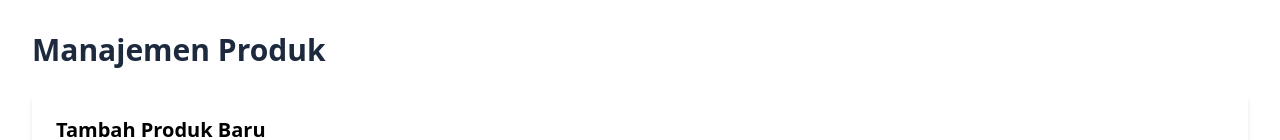
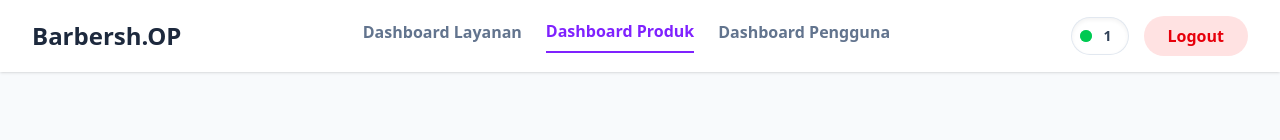
Before and after one commit to buaya-magang/barbershop-ui, a SvelteKit app: page /admin/products in a window 1280 px wide. Shown: the top 140 px of the page. Built offline with nearby package versions, Linux system fonts and the light colour scheme; no server answers; sample sign-in values are in the browser's storage.

Commit message:
fix: admin page

```diff
--- /dev/null
+++ b/src/routes/admin/+layout.svelte
@@ -0,0 +1,102 @@
+<script lang="ts">
+  import { onMount } from 'svelte';
+  import { page } from '$app/stores';
+  import { goto } from '$app/navigation';
+
+  let loggedInUser: { role: string; sub: string } | null = null;
+
+  onMount(() => {
+    const token = localStorage.getItem('accessToken');
+    if (token) {
+      try {
+        const payload = JSON.parse(atob(token.split('.')[1]));
+        loggedInUser = {
+          role: payload.role,
+          sub: payload.sub
+        };
+      } catch (e) {
+        console.error('Gagal decode token:', e);
+        handleLogout();
+      }
+    } else {
+      goto('/login');
+    }
+  });
+
+  const handleLogout = () => {
+    localStorage.removeItem('accessToken');
+    goto('/login');
+  };
+</script>
+
+<div class="flex h-screen w-full flex-col overflow-hidden bg-slate-50">
+  <header class="w-full flex-shrink-0 bg-white p-4 shadow-sm md:px-8">
+    <div class="mx-auto flex items-center justify-between">
+      <h1 class="text-2xl font-bold text-slate-800">Barbersh.OP</h1>
+
+      <!-- Menu Admin -->
+      <nav class="hidden items-center gap-6 md:flex">
+        <a
+          href="/admin/services"
+          class="pb-2 font-semibold transition"
+          class:border-b-2={$page.url.pathname.startsWith('/admin/services')}
+          class:border-violet-600={$page.url.pathname.startsWith('/admin/services')}
+          class:text-violet-600={$page.url.pathname.startsWith('/admin/services')}
+          class:text-slate-500={!$page.url.pathname.startsWith('/admin/services')}
+          class:hover:text-violet-600={!$page.url.pathname.startsWith('/admin/services')}
+        >
+          Dashboard Layanan
+        </a>
+
+        <a
+          href="/admin/products"
+          class="pb-2 font-semibold transition"
+          class:border-b-2={$page.url.pathname.startsWith('/admin/products')}
+          class:border-violet-600={$page.url.pathname.startsWith('/admin/products')}
+          class:text-violet-600={$page.url.pathname.startsWith('/admin/products')}
+          class:text-slate-500={!$page.url.pathname.startsWith('/admin/products')}
+          class:hover:text-violet-600={!$page.url.pathname.startsWith('/admin/products')}
+        >
+          Dashboard Produk
+        </a>
+
+        <a
+          href="/admin/users"
+          class="pb-2 font-semibold transition"
+          class:border-b-2={$page.url.pathname.startsWith('/admin/users')}
+          class:border-violet-600={$page.url.pathname.startsWith('/admin/users')}
+          class:text-violet-600={$page.url.pathname.startsWith('/admin/users')}
+          class:text-slate-500={!$page.url.pathname.startsWith('/admin/users')}
+          class:hover:text-violet-600={!$page.url.pathname.startsWith('/admin/users')}
+        >
+          Dashboard Pengguna
+        </a>
+      </nav>
+
+      <!-- Profil + Logout -->
+      <div class="flex items-center gap-4">
+        {#if loggedInUser}
+          <div class="flex items-center gap-3 rounded-full bg-white p-2 pr-4 shadow-inner ring-1 ring-slate-200">
+            <span class="relative flex h-3 w-3">
+              <span class="absolute inline-flex h-full w-full animate-ping rounded-full bg-green-400 opacity-75"></span>
+              <span class="relative inline-flex h-3 w-3 rounded-full bg-green-500"></span>
+            </span>
+            <div class="flex flex-col text-right">
+              <span class="text-sm font-semibold capitalize text-slate-700">{loggedInUser.sub}</span>
+            </div>
+          </div>
+        {/if}
+        <button
+          on:click={handleLogout}
+          class="hidden rounded-full bg-red-100 px-6 py-2 font-semibold text-red-600 transition hover:bg-red-200 sm:block"
+        >
+          Logout
+        </button>
+      </div>
+    </div>
+  </header>
+
+  <main class="flex-grow overflow-y-auto p-4 md:p-8">
+    <slot />
+  </main>
+</div>
--- a/src/routes/admin/+page.svelte
+++ b/src/routes/admin/+page.svelte
@@ -1,20 +1,85 @@
+<script lang="ts">
+  import { onMount } from "svelte";
+
+  let summary: { today_revenue: number; today_transactions_count: number } | null = null;
+  let loading = true;
+  let error: string | null = null;
+
+  onMount(async () => {
+    try {
+      const token = localStorage.getItem("accessToken");
+      const res = await fetch("/api/dashboard/summary", {
+        headers: {
+          Authorization: `Bearer ${token}`,
+        },
+      });
+      if (!res.ok) throw new Error("Gagal memuat data dashboard");
+      summary = await res.json();
+    } catch (e) {
+      error = e.message;
+    } finally {
+      loading = false;
+    }
+  });
+</script>
+
 <div class="p-8">
-  <h1 class="text-3xl font-bold">Admin Dashboard</h1>
-  <p class="mt-4 mb-6">Selamat datang, Admin! Pilih menu di bawah untuk mulai manajemen.</p>
+  <h1 class="text-3xl font-bold text-slate-800">Admin Dashboard</h1>
+  <p class="mt-2 mb-6 text-slate-500">Selamat datang, Admin! Berikut ringkasan hari ini.</p>
 
-  <div class="grid grid-cols-1 md:grid-cols-3 gap-4">
-    <a href="/admin/services" class="p-6 bg-white rounded-lg shadow-md hover:shadow-lg transition-shadow">
-      <h2 class="text-xl font-semibold text-slate-800">Manajemen Layanan</h2>
+  <!-- Status ringkasan -->
+  {#if loading}
+    <p class="text-slate-500">Memuat data...</p>
+  {:else if error}
+    <p class="text-red-500">{error}</p>
+  {:else if summary}
+    <div class="grid grid-cols-1 md:grid-cols-2 gap-6 mb-8">
+      <!-- Card Revenue -->
+      <div class="p-6 bg-gradient-to-r from-violet-500 to-indigo-500 rounded-2xl shadow-md text-white transform hover:scale-105 transition">
+        <div class="flex items-center justify-between">
+          <div>
+            <h2 class="text-lg font-semibold">Pendapatan Hari Ini</h2>
+            <p class="text-3xl font-bold mt-2">Rp {summary.today_revenue.toLocaleString()}</p>
+          </div>
+          <div class="bg-white/20 p-3 rounded-xl">
+            <svg xmlns="http://www.w3.org/2000/svg" class="h-8 w-8" fill="none" viewBox="0 0 24 24" stroke="currentColor">
+              <path stroke-linecap="round" stroke-linejoin="round" stroke-width="2" d="M12 8c-1.657 0-3 .895-3 2s1.343 2 3 2 3 .895 3 2-1.343 2-3 2m0-8V4m0 12v4" />
+            </svg>
+          </div>
+        </div>
+      </div>
+
+      <!-- Card Transactions -->
+      <div class="p-6 bg-gradient-to-r from-emerald-500 to-green-500 rounded-2xl shadow-md text-white transform hover:scale-105 transition">
+        <div class="flex items-center justify-between">
+          <div>
+            <h2 class="text-lg font-semibold">Transaksi Hari Ini</h2>
+            <p class="text-3xl font-bold mt-2">{summary.today_transactions_count}</p>
+          </div>
+          <div class="bg-white/20 p-3 rounded-xl">
+            <svg xmlns="http://www.w3.org/2000/svg" class="h-8 w-8" fill="none" viewBox="0 0 24 24" stroke="currentColor">
+              <path stroke-linecap="round" stroke-linejoin="round" stroke-width="2" d="M16 11V7a4 4 0 00-8 0v4M5 11h14l-1.35 9.45a1 1 0 01-.99.85H7.34a1 1 0 01-.99-.85L5 11z" />
+            </svg>
+          </div>
+        </div>
+      </div>
+    </div>
+  {/if}
+
+  <!-- Menu Navigasi Admin -->
+  <div class="grid grid-cols-1 md:grid-cols-3 gap-6">
+    <a href="/admin/services" class="p-6 bg-white rounded-2xl shadow hover:shadow-lg transition group border border-slate-200">
+      <h2 class="text-xl font-semibold text-slate-800 group-hover:text-violet-600">Manajemen Layanan</h2>
       <p class="text-slate-500 mt-2">Tambah, ubah, atau hapus layanan barbershop.</p>
     </a>
 
-    <a href="/admin/products" class="p-6 bg-white rounded-lg shadow-md hover:shadow-lg transition-shadow">
-      <h2 class="text-xl font-semibold text-slate-800">Manajemen Produk</h2>
+    <a href="/admin/products" class="p-6 bg-white rounded-2xl shadow hover:shadow-lg transition group border border-slate-200">
+      <h2 class="text-xl font-semibold text-slate-800 group-hover:text-violet-600">Manajemen Produk</h2>
       <p class="text-slate-500 mt-2">Tambah, ubah, atau hapus produk barbershop.</p>
     </a>
 
-    <a href="/admin/users" class="p-6 bg-white rounded-lg shadow-md hover:shadow-lg transition-shadow">
-      <h2 class="text-xl font-semibold text-slate-800">Manajemen Pengguna</h2>
+    <a href="/admin/users" class="p-6 bg-white rounded-2xl shadow hover:shadow-lg transition group border border-slate-200">
+      <h2 class="text-xl font-semibold text-slate-800 group-hover:text-violet-600">Manajemen Pengguna</h2>
       <p class="text-slate-500 mt-2">Tambah atau hapus akun pengguna.</p>
     </a>
   </div>
```
